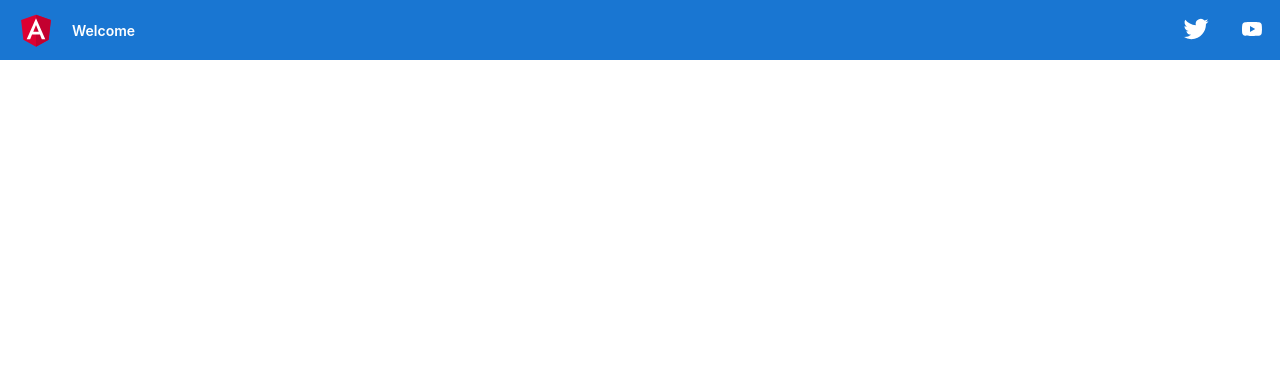
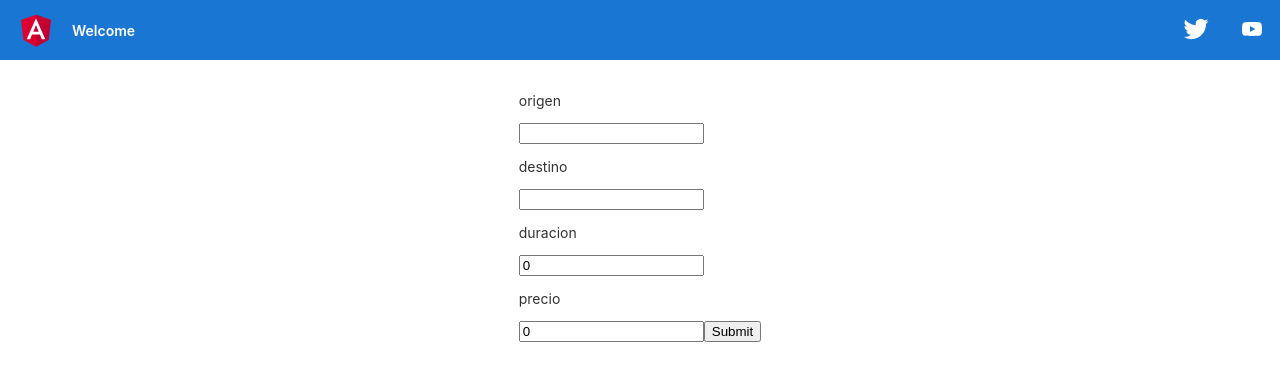
Before and after one commit to esteban142536/VueloFront, an Angular app: page /createRuta in a window 1280 px wide. Shown: the top 380 px of the page. Built offline with nearby package versions, Linux system fonts and the light colour scheme.

Commit message:
Logica de rutas de vuelo, agregar y buscar id

```diff
--- a/src/app/components/create-ruta/create-ruta.component.html
+++ b/src/app/components/create-ruta/create-ruta.component.html
@@ -1 +1,17 @@
 <p>create-ruta works!</p>
+<div>
+  <br />
+  <p>origen</p>
+  <input [(ngModel)]="ruta.origen" />
+  <br />
+  <p>destino</p>
+  <input [(ngModel)]="ruta.destino" />
+  <br />
+  <p>duracion</p>
+  <input [(ngModel)]="ruta.duracion" />
+  <br />
+  <p>precio</p>
+  <input [(ngModel)]="ruta.precio" />
+
+  <button (click)="saveRuta()" class="btn btn-success">Submit</button>
+</div>
--- a/src/app/components/create-ruta/create-ruta.component.ts
+++ b/src/app/components/create-ruta/create-ruta.component.ts
@@ -1,15 +1,39 @@
 import { Component, OnInit } from '@angular/core';
+import { ruta } from 'src/app/models/ruta.model';
+import { rutaServise } from 'src/app/services/ruta.service';
 
 @Component({
   selector: 'app-create-ruta',
   templateUrl: './create-ruta.component.html',
-  styleUrls: ['./create-ruta.component.css']
+  styleUrls: ['./create-ruta.component.css'],
 })
 export class CreateRutaComponent implements OnInit {
+  ruta: ruta = {
+    destino: '',
+    duracion: 0,
+    origen: '',
+    precio: 0,
+  };
 
-  constructor() { }
+  constructor(private rutaService: rutaServise) {}
 
-  ngOnInit(): void {
+  ngOnInit(): void {}
+
+  saveRuta(): void {
+    const data: ruta = {
+      destino: this.ruta.destino,
+      duracion: this.ruta.duracion,
+      origen: this.ruta.origen,
+      precio: this.ruta.precio,
+    };
+
+    this.rutaService.create(data).subscribe(
+      (response) => {
+        console.log(response);
+      },
+      (error) => {
+        console.log('Error en agregar ruta \n', error);
+      }
+    );
   }
-
 }
--- a/src/app/components/find-ruta-id/find-ruta-id.component.html
+++ b/src/app/components/find-ruta-id/find-ruta-id.component.html
@@ -1 +1,4 @@
 <p>find-ruta-id works!</p>
+<br/>
+<input [(ngModel)]="ruta._id" />
+<button (click)="seachRutaId()" class="btn btn-success">Submit</button>
--- a/src/app/components/find-ruta-id/find-ruta-id.component.ts
+++ b/src/app/components/find-ruta-id/find-ruta-id.component.ts
@@ -1,15 +1,37 @@
 import { Component, OnInit } from '@angular/core';
+import { ruta } from 'src/app/models/ruta.model';
+import { rutaServise } from 'src/app/services/ruta.service';
 
 @Component({
   selector: 'app-find-ruta-id',
   templateUrl: './find-ruta-id.component.html',
-  styleUrls: ['./find-ruta-id.component.css']
+  styleUrls: ['./find-ruta-id.component.css'],
 })
 export class FindRutaIDComponent implements OnInit {
+  ruta: ruta = {
+    _id: '',
+    destino: '',
+    duracion: 0,
+    origen: '',
+    precio: 0,
+  };
 
-  constructor() { }
+  constructor(private rutaService: rutaServise) {}
 
-  ngOnInit(): void {
+  ngOnInit(): void {}
+
+  seachRutaId(): void {
+    const data = {
+      _id: this.ruta._id,
+    };
+
+    this.rutaService.getRutaID(data).subscribe(
+      (response) => {
+        console.log(response);
+      },
+      (error) => {
+        console.log('Error al buscar ruta por id \n', error);
+      }
+    );
   }
-
 }
--- a/src/app/components/login-user/login-user.component.html
+++ b/src/app/components/login-user/login-user.component.html
@@ -1,11 +1,10 @@
 <p>login-user works!</p>
 <div>
-    <br/>
-    <p>Email</p>
-    <input [(ngModel)]="user.email">
-    <br/>
-    <p>password</p>
-    <input [(ngModel)]="user.password"/>
-    <button (click)="loginUser()" class="btn btn-success">Submit</button>
-
+  <br />
+  <p>Email</p>
+  <input [(ngModel)]="user.email" />
+  <br />
+  <p>password</p>
+  <input [(ngModel)]="user.password" />
+  <button (click)="loginUser()" class="btn btn-success">Submit</button>
 </div>
--- /dev/null
+++ b/src/app/services/ruta.service.ts
@@ -0,0 +1,21 @@
+import { Injectable } from '@angular/core';
+import { HttpClient } from '@angular/common/http';
+import { Observable } from 'rxjs';
+import { ruta } from '../models/ruta.model';
+
+const baseUrl = 'http://localhost:4000/api';
+
+@Injectable({
+  providedIn: 'root',
+})
+export class rutaServise {
+  constructor(private http: HttpClient) {}
+
+  create(data: ruta): Observable<ruta> {
+    return this.http.post(baseUrl+"/ruta", data);
+  }
+
+  getRutaID(data: any): Observable<ruta> {
+    return this.http.get(baseUrl+"/ruta", {params:data});
+  }
+}
```
